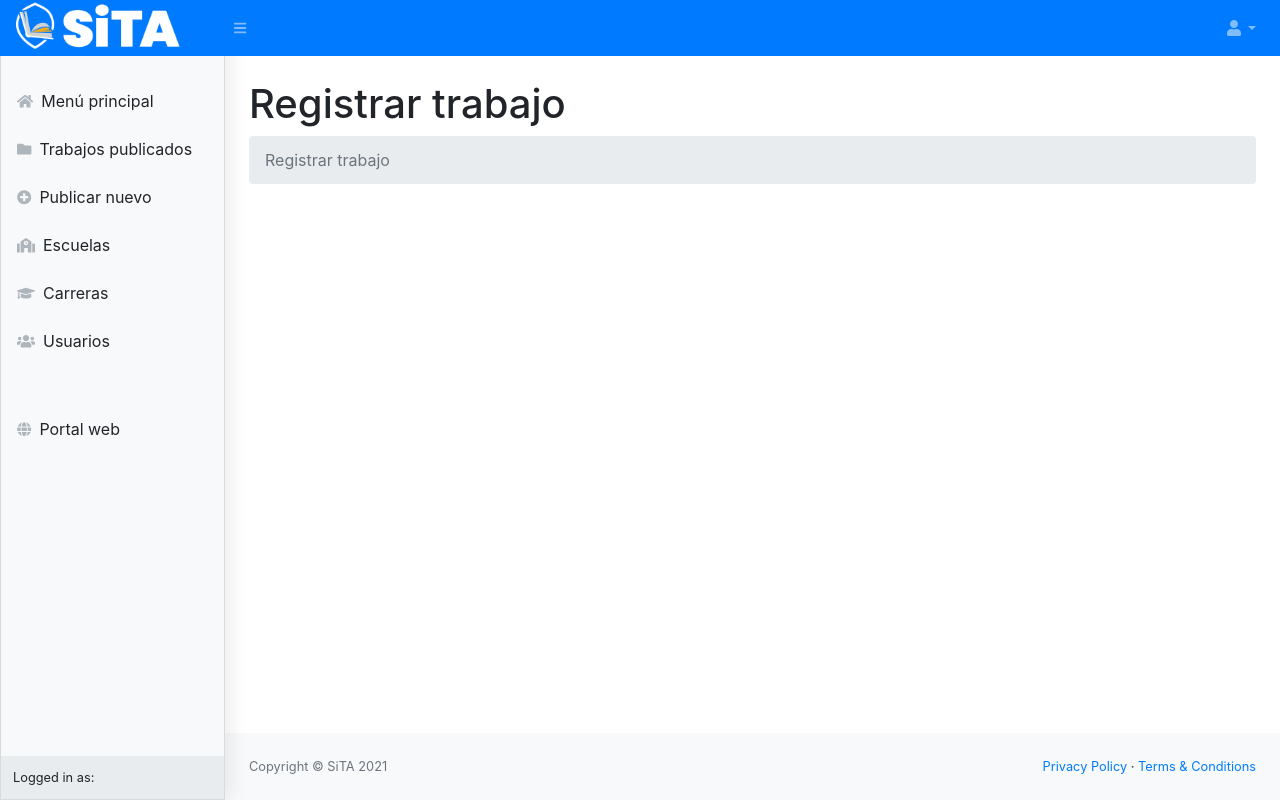
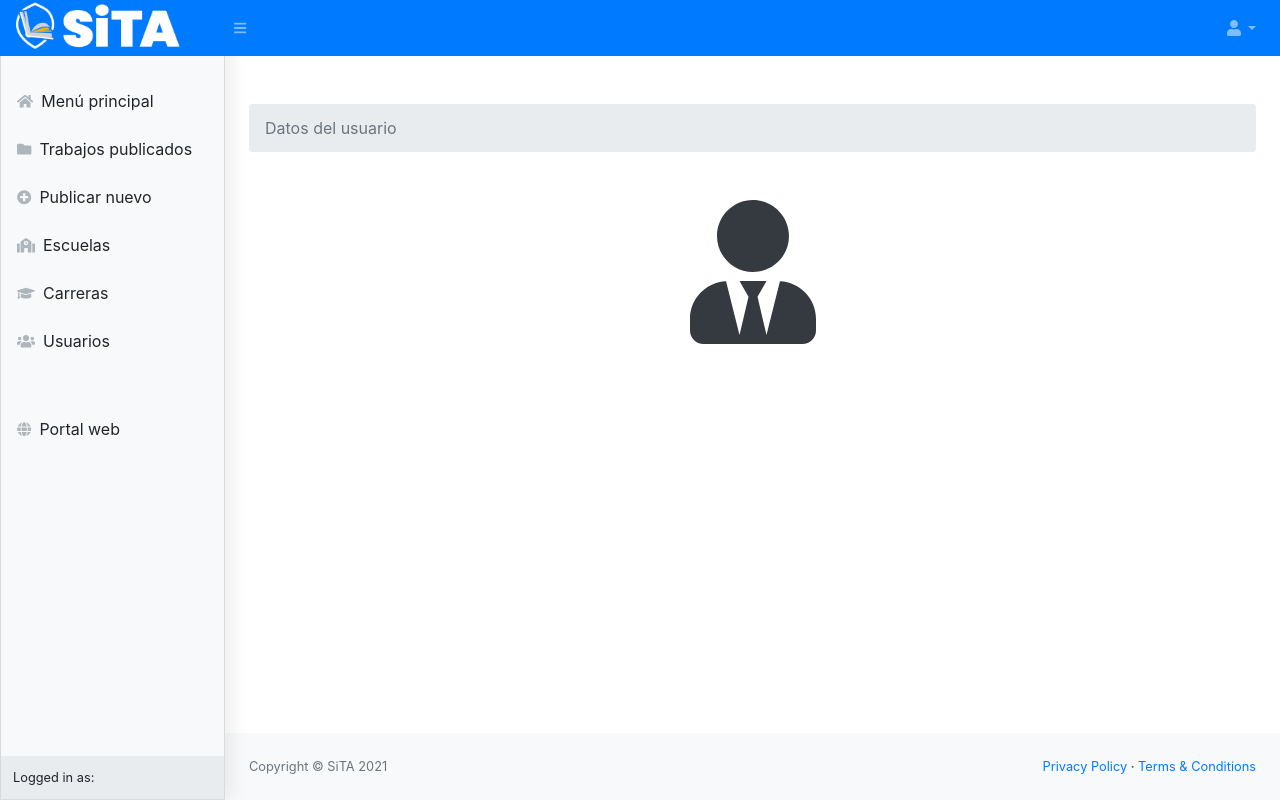
Before and after one commit to alanaquino/sita_app, a Flask app: page /perfil in a window 1280 px wide. Run offline with Flask 2, Linux system fonts and the light colour scheme; the visitor is signed in with stand-in values (Sample User, id 1); data that the repository does not hold is empty; some libraries are stand-ins or nearby versions.

Commit message:
Se creo la interfaz del perfil del usuario que esta logeado, y se establecio la visualizacion de los datos de dicho usuario.

```diff
--- a/main.py
+++ b/main.py
@@ -286,10 +286,10 @@ def perfil():
     if 'loggedin' in session:
         # We need all the account info for the user so we can display it on the profile page
         cursor = mysql.connection.cursor(MySQLdb.cursors.DictCursor)
-        cursor.execute('SELECT * FROM Cuenta_Usuario WHERE id_usuario = %s', (session['id_usuario'],))
-        account = cursor.fetchone()
+        cursor.execute('SELECT * FROM Cuenta_Usuario INNER JOIN Recinto ON Cuenta_Usuario.id_recinto = Recinto.id_recinto WHERE id_usuario = %s', (session['id_usuario'],))
+        usuarios = cursor.fetchall()
         # Show the profile page with account info
-        return render_template('perfil.html', account=account)
+        return render_template('perfil.html', usuarios=usuarios)
     # User is not loggedin redirect to login page
     return redirect(url_for('login'))
 
--- a/templates/perfil.html
+++ b/templates/perfil.html
@@ -5,11 +5,19 @@
 
 {% block main %}
 <div class="container-fluid">
-                        <h1 class="mt-4">Registrar trabajo</h1>
-                        <ol class="breadcrumb mb-4">
-                            <li class="breadcrumb-item active">Registrar trabajo</li>
-                        </ol>
-
+    <ol class="breadcrumb my-5">
+        <li class="breadcrumb-item active">Datos del usuario</li>
+    </ol>
+    <div class="text-center">
+        <i class="fas fa-user-tie text-dark mb-3" style="font-size: 9rem;"></i>
+    </div>
+    {% for usuario in usuarios %}
+        <p class="lead text-center"><span class="font-weight-bold">Nombre:</span> {{ usuario['nombre'] }}</p>
+        <p class="lead text-center"><span class="font-weight-bold">Apellidos:</span> {{ usuario['apellidos'] }}</p>
+        <p class="lead text-center"><span class="font-weight-bold">Nombre de usuario:</span> {{ usuario['username'] }}</p>
+        <p class="lead text-center"><span class="font-weight-bold">Fecha de registro:</span> {{ usuario['fecha_registro'] }}</p>
+        <p class="lead text-center"><span class="font-weight-bold">Recinto:</span> {{ usuario['nombre_recinto'] }}</p>
+    {% endfor %}
 </div>
 
 {% endblock %}
```
Also changed, not shown: templates/publicaciones.html (+15 -0 lines), static/js/main.js (line endings or trailing spaces).
